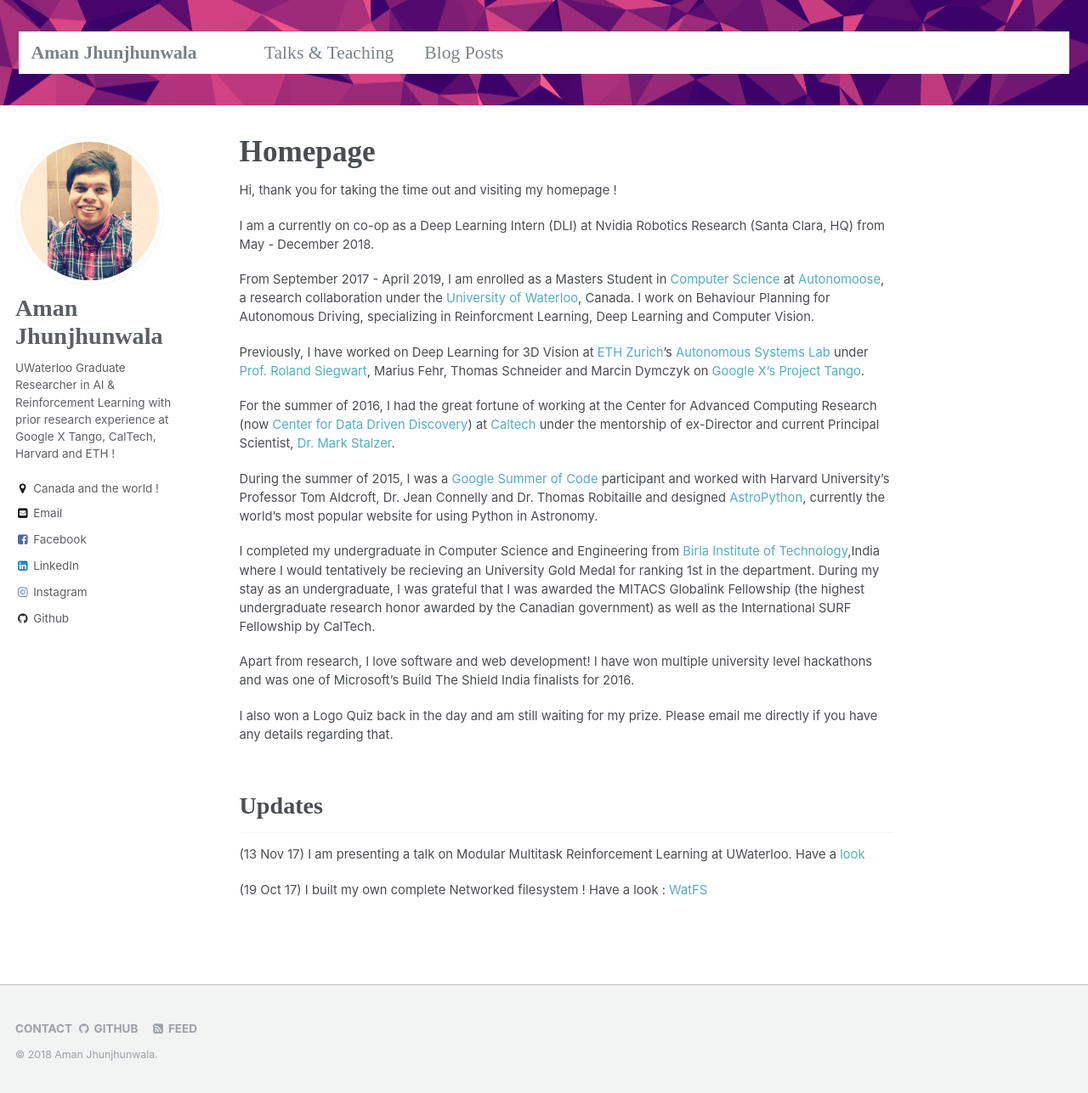
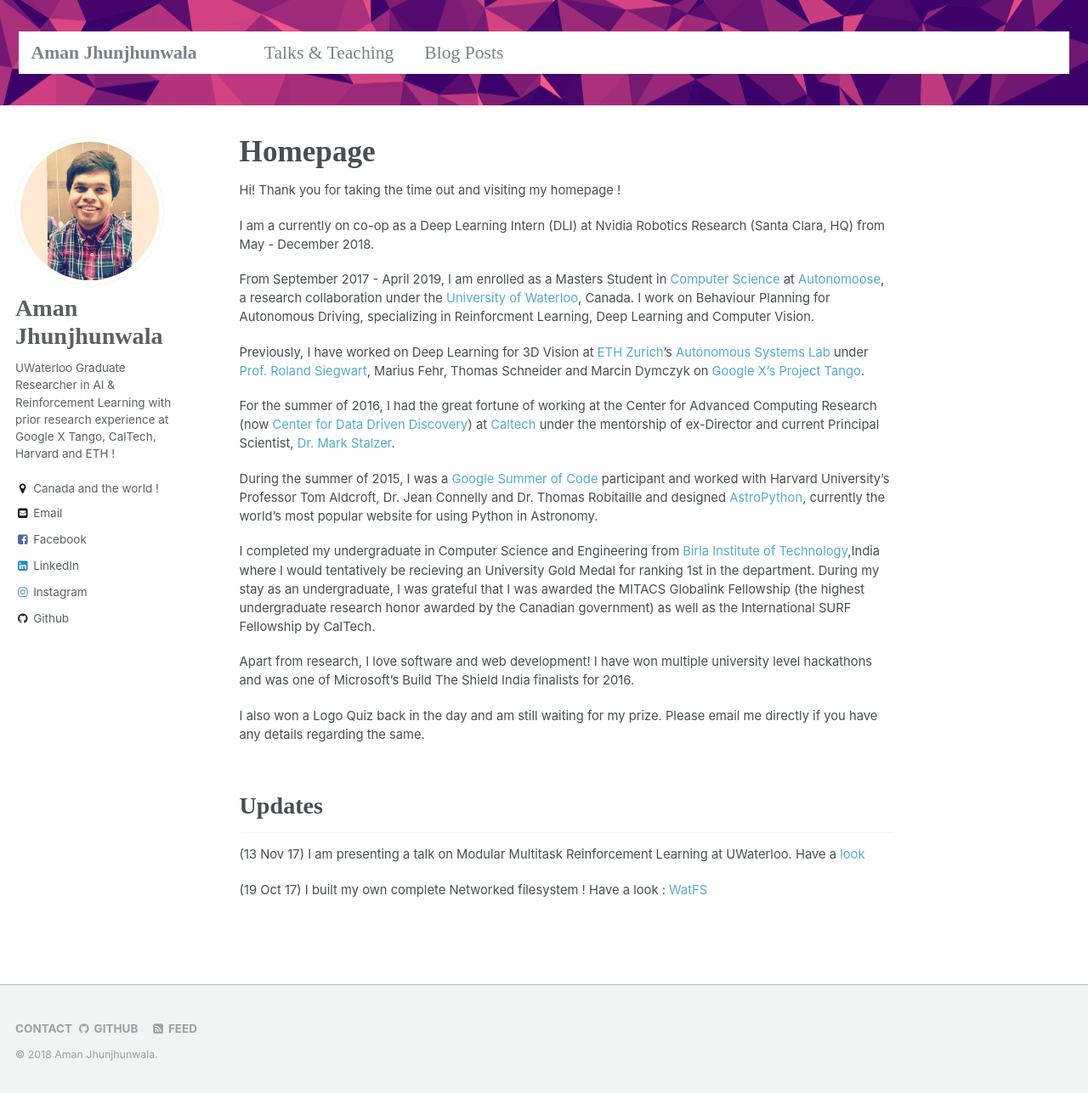
Before and after one commit to amanjhunjhunwala/amanjhunjhunwala.github.io, a Jekyll site: the page built from _pages/about.md, in a window 1280 px wide and 1287 px high. Shown: the whole window at 85% size. Built offline with Jekyll 4.4.1, drawn with Linux system fonts in a browser that asks for light colours; some web fonts are replaced.

Commit message:
Update about.md

```diff
--- a/_pages/about.md
+++ b/_pages/about.md
@@ -8,7 +8,7 @@ redirect_from:
   - /about.html
 ---
 
-Hi, thank you for taking the time out and visiting my homepage !
+Hi! Thank you for taking the time out and visiting my homepage !
 
 I am a currently on co-op as a Deep Learning Intern (DLI) at Nvidia Robotics Research (Santa Clara, HQ)  from May - December 2018.
 
@@ -26,7 +26,7 @@ I completed my undergraduate in Computer Science and Engineering from [Birla Ins
 
 Apart from research, I love software and web development! I have won multiple university level hackathons and was one of Microsoft's Build The Shield India finalists for 2016.
 
-I also won a Logo  Quiz back in the day and am still waiting for my prize. Please email me directly if you have any details regarding that.
+I also won a Logo  Quiz back in the day and am still waiting for my prize. Please email me directly if you have any details regarding the same.
 
 ## Updates
 (13 Nov 17) I am presenting a talk on Modular Multitask Reinforcement Learning at UWaterloo. Have a [look](https://wiki.math.uwaterloo.ca/statwiki/index.php?title=Modular_Multitask_Reinforcement_Learning_with_Policy_Sketches)
```
